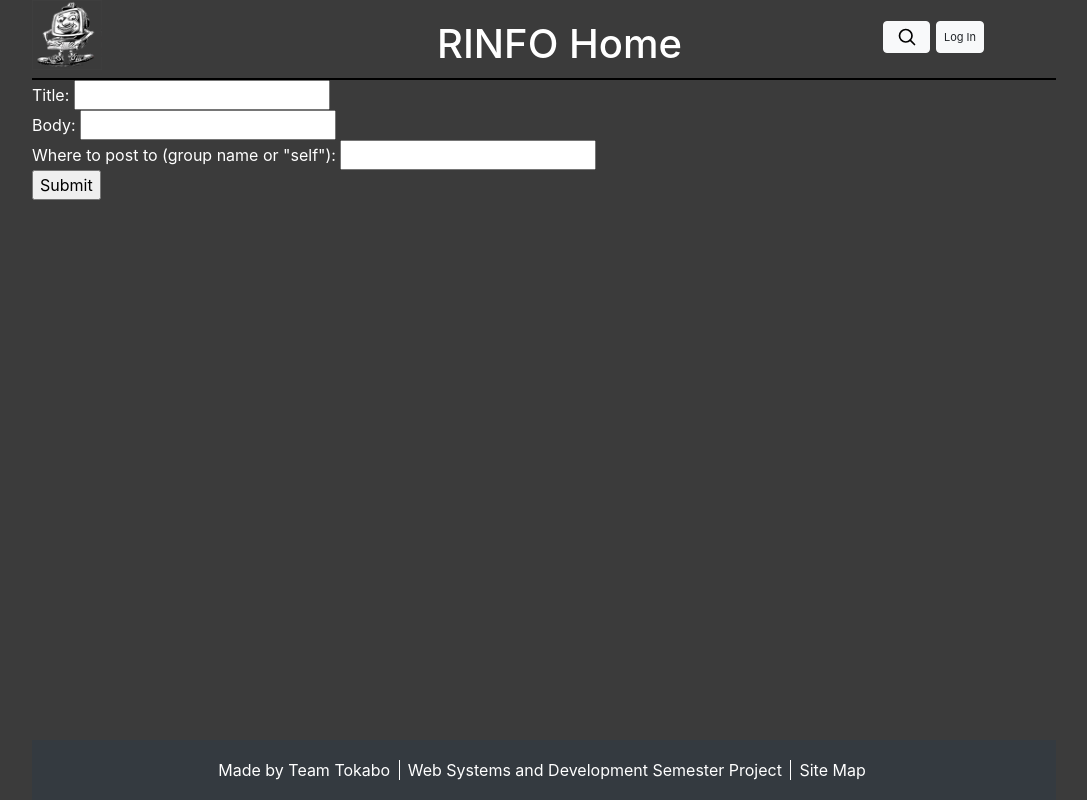
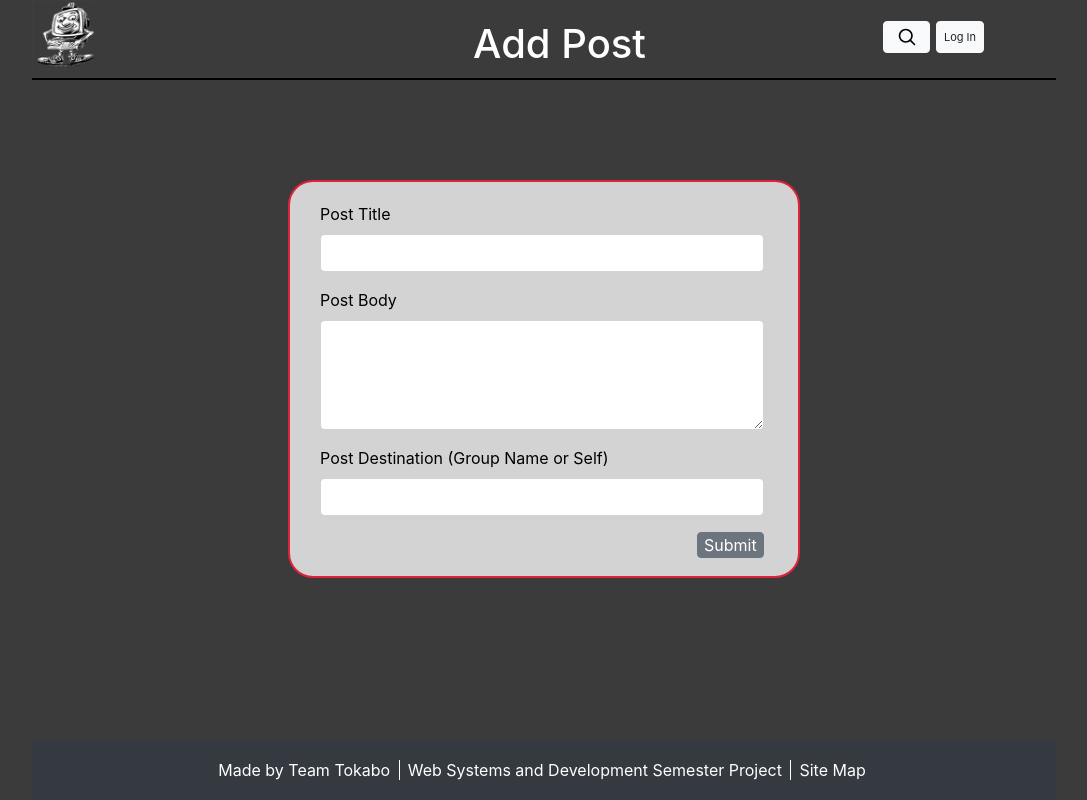
Before and after one commit to hbh7/RINFO, a PHP site: page /newpost.php in a window 1280 px wide. Shown: the whole page, without its empty margins (96-1183 px from the left). Run offline with PHP 8.4, Linux system fonts and the light colour scheme; some libraries are stand-ins or nearby versions.

Commit message:
implemented css for newpost page
redid the html for the new post page, but still some work needs to be done, noticed an error with the header width as well

```diff
--- a/newpost.php
+++ b/newpost.php
@@ -4,18 +4,17 @@
 if ($_SERVER['REQUEST_METHOD'] == 'POST') {
     include_once 'db.php';
 
-    if(checkValidLogin()) {
+    if (checkValidLogin()) {
 
         date_default_timezone_set('America/New_York');
         $date = date('Y-m-d H:i:s', time());
-        if($_POST['where'] == "self") {
+        if ($_POST['where'] == "self") {
             $where = 0;
 
-            if(!checkPermission(getUserID(), "post")) {
+            if (!checkPermission(getUserID(), "post")) {
                 header("Location: /newpost.php?redirectmsg=Error: You're not allowed to post to this group.");
                 die();
             }
-
         } else {
             $where = dbGet("group_id", "r_groups", "name='" . $_POST['where'] . "'")[0]["group_id"];
 
@@ -23,13 +22,12 @@ if ($_SERVER['REQUEST_METHOD'] == 'POST') {
                 header("Location: /newpost.php?redirectmsg=Error: You're not allowed to post to this group.");
                 die();
             }*/
-
         }
 
         // TODO: Change true to read the radio button for attendance tracking yes or no
         $result = dbPut("r_posts", [$where, getUserID(), $_POST["title"], $_POST["body"], $date, true]);
 
-        if($result == "success") {
+        if ($result == "success") {
             // TODO: Implement a popup system so we can display "Group added successfully!" or something
             if ($where == 0) {
                 header("Location: /user.php?user_id=" . getUserID());
@@ -40,41 +38,61 @@ if ($_SERVER['REQUEST_METHOD'] == 'POST') {
         } else {
             echo $result;
         }
-
     } else {
         header("Location: /login.php?redirectmsg=You must be logged in to do that!");
         die();
     }
-
-
 }
 ?>
 
 <html lang="en">
+
 <head>
-        <?php include('resources/templates/head.php'); ?>
-        <title> RINFO Home </title>
+    <meta name="viewport" content="width=device-width, initial-scale=1">
+    <script src="//maxcdn.bootstrapcdn.com/bootstrap/4.1.1/js/bootstrap.min.js"></script>
+    <script src="//cdnjs.cloudflare.com/ajax/libs/jquery/3.2.1/jquery.min.js"></script>
+    <link rel="stylesheet" href="https://maxcdn.bootstrapcdn.com/bootstrap/4.3.1/css/bootstrap.min.css" rel="stylesheet" id="bootstrap-css">
+    <link rel="stylesheet" type="text/css" href="/resources/styles/styles-footer.css">
+    <link rel="stylesheet" type="text/css" href="/resources/styles/styles-header.css">
+    <link rel="stylesheet" type="text/css" href="/resources/styles/styles.css">
+    <title> Add Post </title>
     <link rel="stylesheet" type="text/css" href="resources/styles/styles-newpost.css" />
+    <script src="//code.jquery.com/jquery-1.11.1.min.js"></script>
 </head>
+
 <body>
     <?php include('resources/templates/header.php'); ?>
-
-        <form method="post" action="newpost.php">
+    <div class="container">
+        <div id="form_container">
+            <form id="form" method="post" action="" role="form">
                 <!-- TODO: These need label tags -->
                 <!-- TODO: Validate form data -->
                 <!-- TODO: PHP backfill the values if validation fails, see newgroup.php -->
-            Title:
-            <input type="text" name="title"><br>
-            Body:
-            <input type="text" name="body"><br>
-            Where to post to (group name or "self"):
+                <div class="messages"></div>
+                <div class="controls">
+                    <div class="form-group">
+                        <label for="form_title">Post Title</label>
+                        <input id="form_title" type="text" name="name" class="form-control" required="required" data-error="Post Title is required." value="<?php if (isset($_POST['name'])) echo $_POST['name']; ?>">
+                        <div class="help-block with-errors"></div>
+                    </div>
+                    <div class="form-group">
+                        <label for="form_body">Post Body</label>
+                        <textarea id="form_body" name="example" class="form-control" rows="4" required data-error="Post Body is required"></textarea>
+                        <div class="help-block with-errors"></div>
+                    </div>
                     <!-- TODO: Probably add a radio button for group vs self, perhaps a group search function -->
                     <!-- TODO: Add an attendance yes or no radio button -->
-            <input type="text" name="where"><br>
-
-            <input type="submit" />
+                    <div class="form-group">
+                        <label for="form_name">Post Destination (Group Name or Self)</label>
+                        <input id="form_name" type="text" name="name" class="form-control" required="required" data-error="Post Destination is required." value="<?php if (isset($_POST['name'])) echo $_POST['name']; ?>">
+                        <div class="help-block with-errors"></div>
+                    </div>
+                    <input id="submit_group" type="submit" class="btn btn-secondary btn-send" value="Submit">
+                </div>
             </form>
-
+        </div>
+    </div>
     <?php include('resources/templates/footer.php'); ?>
 </body>
+
 </html>
--- a/resources/styles/styles-newpost.css
+++ b/resources/styles/styles-newpost.css
@@ -1,4 +1,33 @@
 body {
+    color: white;
+}
+#form_container {
+    width: 95%;
+    margin-bottom: 50px;
+}
+.container {
+    margin-top: 100px;
+    border-radius: 25px;
+    border: 2px solid #df213a;
+    color: black;
+    width: 50%;
+    padding: 10px;
+    background: lightgrey;
+}
+.controls {
+    margin-top: 10px;
+    margin-left: 20px;
+}
+.form-group {
+    width: 100%;
+}
+.col-md-12 {
+    width: 100%;
+}
+#submit_group {
+    float: right;
+    width: 15%;
+}body {
 	width: 80%;
 	margin: 0 auto;
 }
```
Lines whose indentation alone changed are shown as unchanged.
